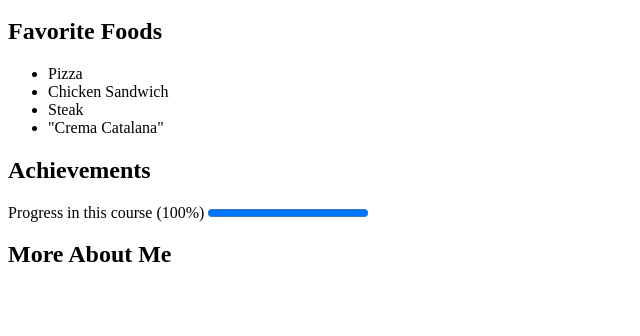
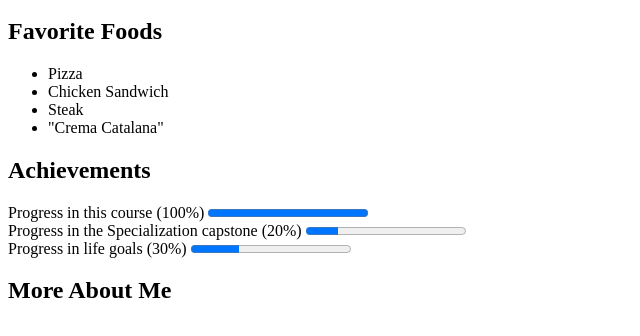
Before and after one commit to sebas411/html-final-project, a plain HTML site: page Final/index.html in a window 1280 px wide. Shown: the part 100-436 px from the top of the page, without its empty margins (0-640 px from the left). Drawn offline with Linux system fonts and the light colour scheme.

Commit message:
Add files via upload

```diff
--- a/Final/index.html
+++ b/Final/index.html
@@ -26,6 +26,10 @@
 	<section>
 		<h2>Achievements</h2>
 		Progress in this course (100%) <progress min="0" max="100" value="100">100%</progress>
+		<br>
+		Progress in the Specialization capstone (20%) <progress min="0" max="100" value="20">20%</progress>
+		<br>
+		Progress in life goals (30%) <progress min="0" max="100" value="30">30%</progress>
 	</section>
 	<section>
 		<h2>More About Me</h2>
```
